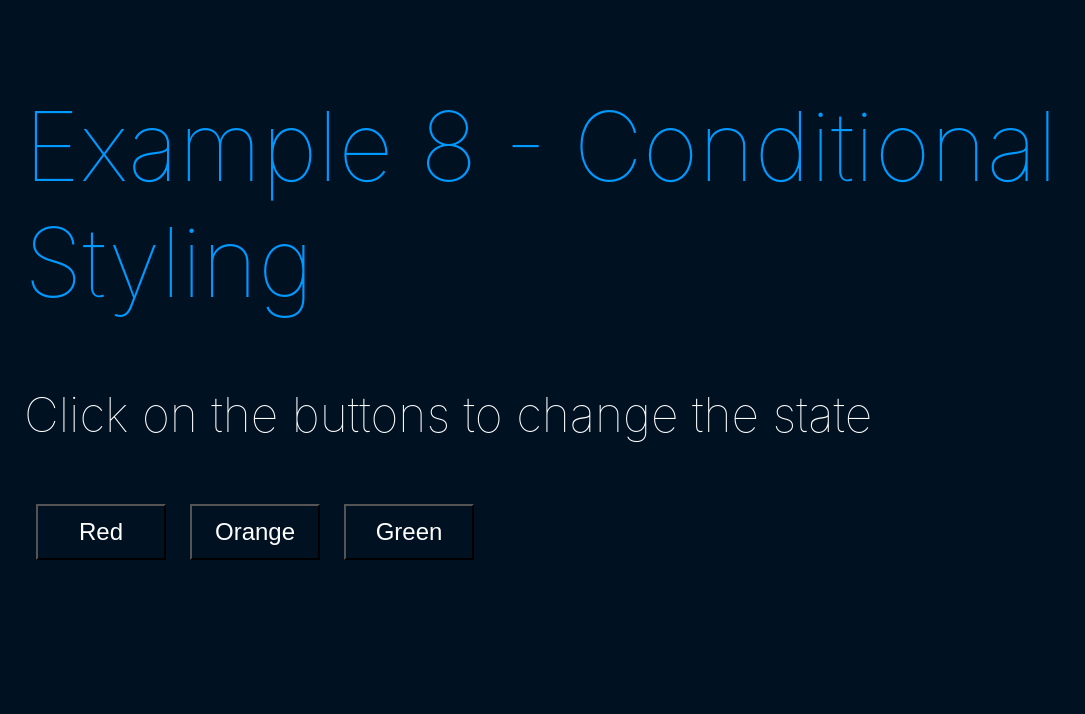
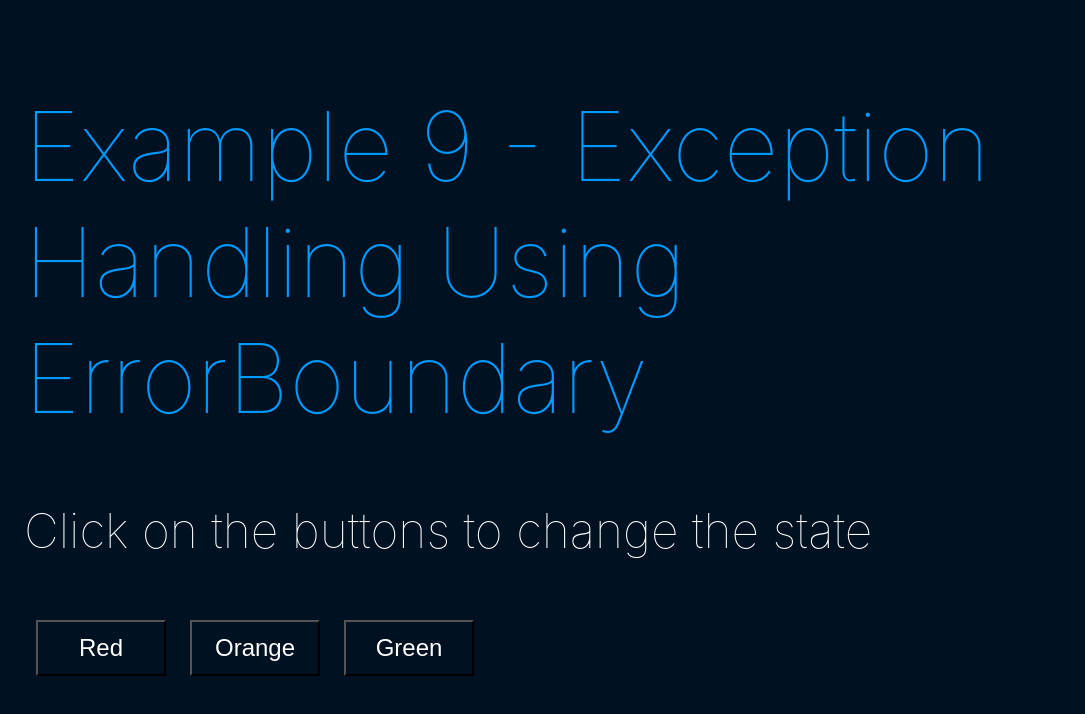
Before and after one commit to Metrophobe/react-primer, a React (Create React App) app: page / in a window 1280 px wide. Shown: the top 714 px of the page, without its empty margins (0-1085 px from the left). Built offline with nearby package versions, Linux system fonts and the light colour scheme.

Commit message:
ex9-exception-handling

```diff
--- a/src/index.js
+++ b/src/index.js
@@ -4,7 +4,7 @@ import './index.css';
 import App from './App';
 import * as serviceWorker from './serviceWorker';
 
-const title = document.title = "Example 8 - Conditional Styling";
+const title = document.title = "Example 9 - Exception Handling Using ErrorBoundary";
 
 ReactDOM.render(
   <React.StrictMode>
```
Also changed, not shown: 1 other file (tests, documents, lock files or other folders).
